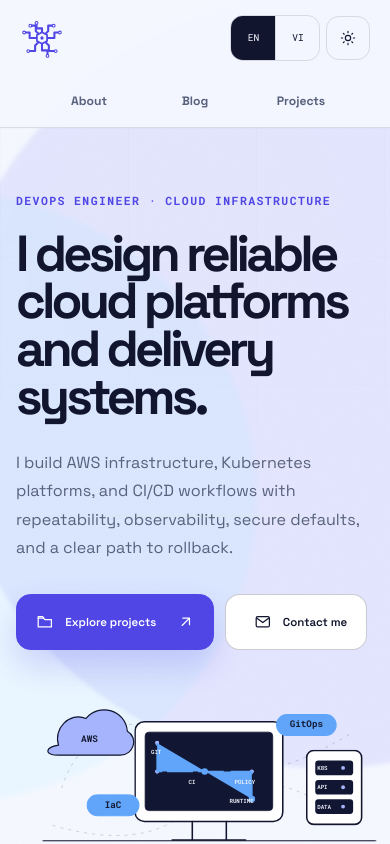
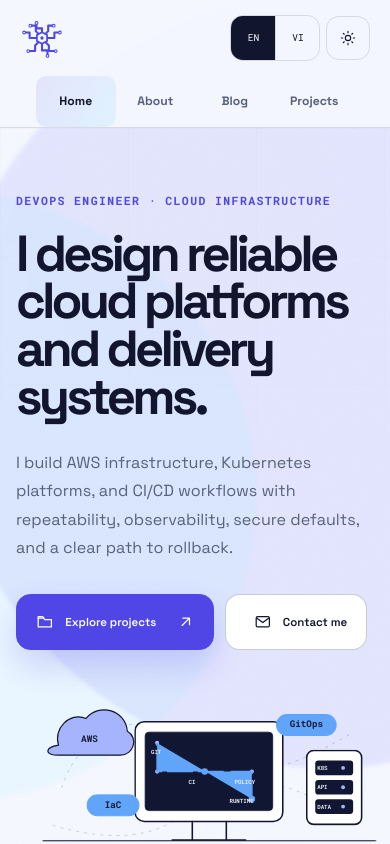
Before and after one commit to TrieuNguyenPhu/portfolio, a Next.js app: page / in a window 390 px wide. Shown: the top 844 px of the page. Built offline with nearby package versions, Linux system fonts and the light colour scheme.

Commit message:
nav: add homepage link

```diff
--- a/app/globals.css
+++ b/app/globals.css
@@ -707,7 +707,7 @@ h1, h2, h3 { font-family: var(--font-display), sans-serif; }
 .logo-arms { animation: logo-draw 1.1s cubic-bezier(.16,1,.3,1) both; fill: none; stroke: var(--acid); stroke-dasharray: 220; stroke-linecap: round; stroke-linejoin: round; stroke-width: 3.7; }
 .logo-core { fill: var(--acid); }
 
-.primary-nav { background: transparent; border: 0; border-radius: 0; display: grid; gap: 0; grid-template-columns: repeat(3, minmax(0, 1fr)); margin-inline: 1.2rem; overflow: visible; padding: 0; position: relative; width: 20.5rem; }
+.primary-nav { background: transparent; border: 0; border-radius: 0; display: grid; gap: 0; grid-template-columns: repeat(4, minmax(0, 1fr)); margin-inline: 1.2rem; overflow: visible; padding: 0; position: relative; width: 22rem; }
 .primary-nav::after { content: none; }
 .primary-nav a { border-radius: .65rem; justify-content: center; padding-inline: .65rem; z-index: 1; }
 .primary-nav a:hover { background: var(--manifest-soft); color: var(--ink); }
@@ -779,7 +779,7 @@ h1, h2, h3 { font-family: var(--font-display), sans-serif; }
 }
 @media (min-width: 48rem) and (max-width: 70rem) {
   .brand-copy, .nav-github, .search-trigger > span, .search-trigger kbd { display: none; }
-  .primary-nav { margin-inline: .6rem; width: 20rem; }
+  .primary-nav { margin-inline: .6rem; width: 22rem; }
   .search-trigger { justify-content: center; padding: 0; width: 2.75rem; }
 }
 @media (max-width: 61.99rem) {
@@ -788,7 +788,7 @@ h1, h2, h3 { font-family: var(--font-display), sans-serif; }
 }
 @media (max-width: 47.99rem) {
   .primary-nav { align-self: stretch; border-bottom: 0; border-left: 0; border-radius: 0; border-right: 0; grid-column: 1 / -1; grid-row: 2; margin: 0; padding-inline: 1rem; width: auto; }
-  .primary-nav::after { left: 1rem; width: calc((100% - 2rem) / 3); }
+  .primary-nav::after { left: 1rem; width: calc((100% - 2rem) / 4); }
   .primary-nav a { font-size: .58rem; }
   .about-page { padding-inline: 1rem; }
   .about-hero h1 { font-size: clamp(3rem, 14vw, 4.6rem); }
--- a/app/site-header.tsx
+++ b/app/site-header.tsx
@@ -10,6 +10,7 @@ const copy = {
   en: {
     name: "Nguyen Phu Trieu",
     role: "DevOps Engineer",
+    home: "Home",
     about: "About",
     projects: "Projects",
     blog: "Blog",
@@ -20,6 +21,7 @@ const copy = {
   vi: {
     name: "Nguyễn Phú Triệu",
     role: "Kỹ sư DevOps",
+    home: "Trang chủ",
     about: "Giới thiệu",
     projects: "Dự án",
     blog: "Blog",
@@ -34,7 +36,7 @@ export default function SiteHeader() {
   const { preferences, setLanguage, cycleTheme } = useSitePreferences();
   const { language, theme, nextTheme } = preferences;
   const t = copy[language];
-  const active = pathname.startsWith("/about") ? "about" : pathname.startsWith("/blog") ? "blog" : pathname.startsWith("/projects") ? "projects" : undefined;
+  const active = pathname === "/" ? "home" : pathname.startsWith("/about") ? "about" : pathname.startsWith("/blog") ? "blog" : pathname.startsWith("/projects") ? "projects" : undefined;
 
   return (
     <header className="nav-shell">
@@ -43,6 +45,7 @@ export default function SiteHeader() {
         <span className="brand-copy"><strong>{t.name}</strong><small>{t.role}</small></span>
       </Link>
       <nav className="primary-nav" aria-label={t.navigation}>
+        <Link className={active === "home" ? "is-active" : undefined} aria-current={active === "home" ? "page" : undefined} href="/">{t.home}</Link>
         <Link className={active === "about" ? "is-active" : undefined} aria-current={active === "about" ? "page" : undefined} href="/about">{t.about}</Link>
         <Link className={active === "blog" ? "is-active" : undefined} aria-current={active === "blog" ? "page" : undefined} href="/blog">{t.blog}</Link>
         <Link className={active === "projects" ? "is-active" : undefined} aria-current={active === "projects" ? "page" : undefined} href="/projects">{t.projects}</Link>
```
